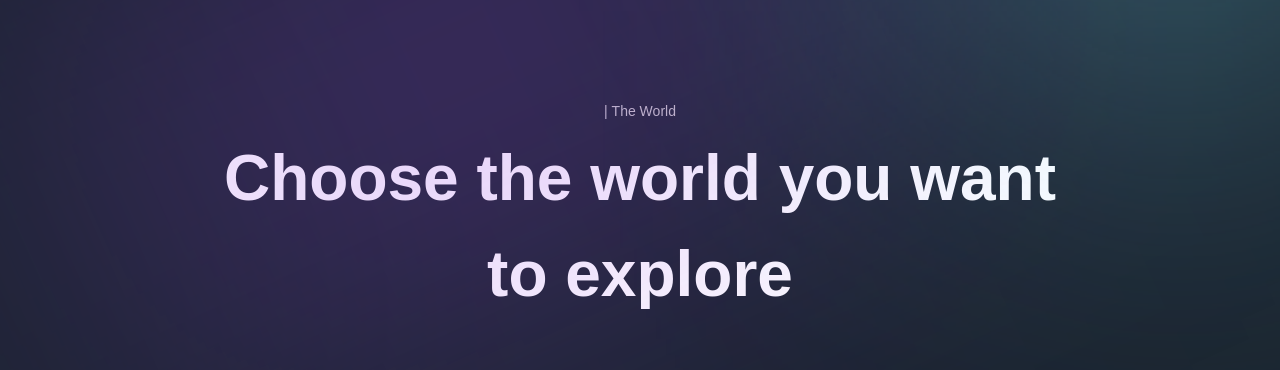
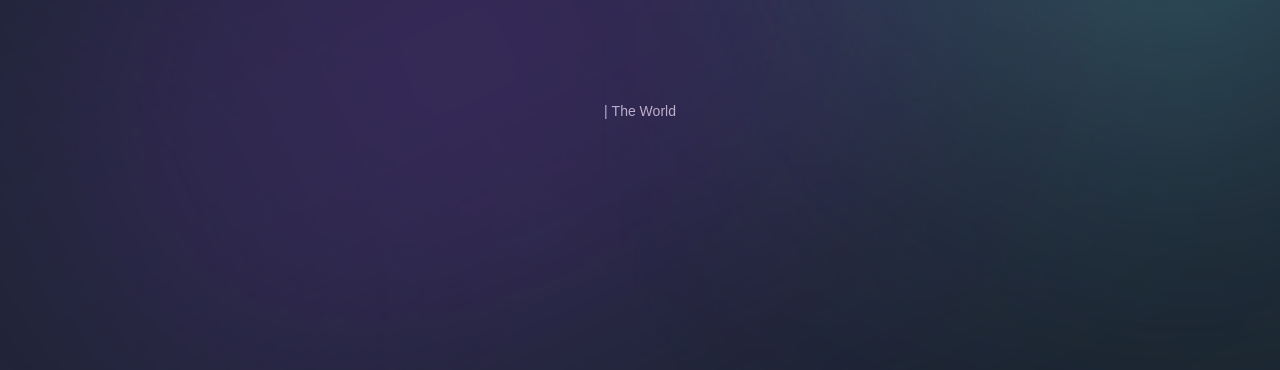
Before and after one commit to doleetos/nextjs-metaverse, a Next.js app: page / in a window 1280 px wide. Shown: the part 1520-1890 px from the top of the page. Built offline with nearby package versions, Linux system fonts and the light colour scheme; grey boxes are pictures that could not be loaded; a web font is replaced by a local one.

Commit message:
Update CustomTexts.jsx

```diff
--- a/components/CustomTexts.jsx
+++ b/components/CustomTexts.jsx
@@ -20,7 +20,7 @@ export const TitleText = ({ title, textStyles }) => (
   <motion.h2
     variants={textVariant2}
     initial="hidden"
-    whileInView="show"
+    whileInView="onscreen"
     className={`mt-[8px] font-bold text-white text-[40px] md:text-[64px] ${textStyles}`}
   >
     {title}
```
